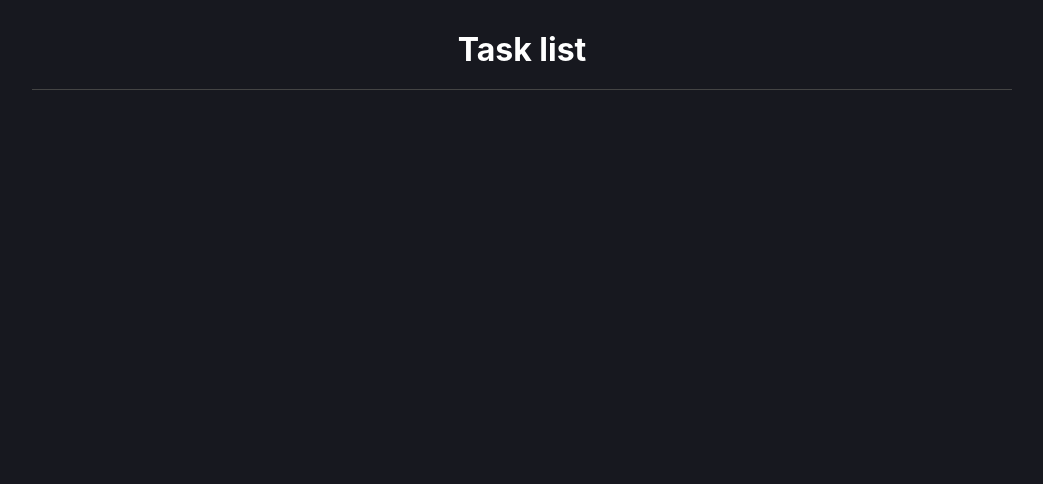
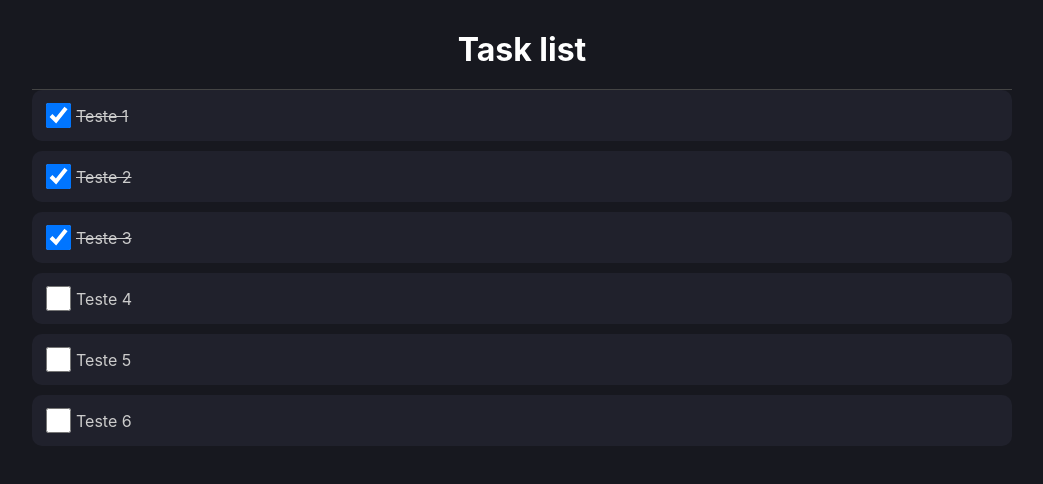
Before and after one commit to yagopeixinho/TaskList, a React (Create React App) app: page / in a window 1280 px wide. Shown: the top 484 px of the page, without its empty margins (118-1161 px from the left). Built offline with nearby package versions, Linux system fonts and the light colour scheme.

Commit message:
:sparkles: Inicio da criação do componente ListItem

```diff
--- a/src/App.tsx
+++ b/src/App.tsx
@@ -1,15 +1,16 @@
 import { useState } from "react";
 import { Container, Area, Header } from "./App.styles";
 import { Item } from "./types/item";
+import ListItem from "./components/ListItem/index";
 
 const App = () => {
   const [list, setList] = useState<Item[]>([
     { id: 1, name: "Teste 1", done: true },
     { id: 2, name: "Teste 2", done: true },
     { id: 3, name: "Teste 3", done: true },
-    { id: 4, name: "Teste 4", done: true },
-    { id: 5, name: "Teste 5", done: true },
-    { id: 6, name: "Teste 6", done: true },
+    { id: 4, name: "Teste 4", done: false },
+    { id: 5, name: "Teste 5", done: false },
+    { id: 6, name: "Teste 6", done: false },
   ]);
 
   return (
@@ -17,7 +18,7 @@
       <Area>
         <Header>Task list</Header>
         {list.map((item, index) => (
-          <div></div>
+          <ListItem key={index} item={item} />
         ))}
       </Area>
     </Container>
--- /dev/null
+++ b/src/components/ListItem/index.tsx
@@ -0,0 +1,24 @@
+import { Container } from "./styles";
+import { Item } from "../../types/item";
+import { useState } from "react";
+
+type Props = {
+  item: Item;
+};
+
+export default function ListItem({ item }: Props) {
+  const [isChecked, setIsChecked] = useState(item.done);
+
+  return (
+    <Container done={isChecked}>
+      <input
+        type="checkbox"
+        checked={isChecked}
+        onChange={(ev) => {
+          setIsChecked(ev.target.checked);
+        }}
+      />
+      <label>{item.name}</label>
+    </Container>
+  );
+}
--- /dev/null
+++ b/src/components/ListItem/styles.ts
@@ -0,0 +1,27 @@
+import styled from "styled-components";
+
+type ContainerProps = {
+  done: boolean;
+};
+
+export const Container = styled.div(
+  ({ done }: ContainerProps) => `
+  display: flex;
+  background-color: #20212c;
+  padding: 10px;
+  border-radius: 10px;
+  margin-bottom: 10px;
+  align-items: center;
+
+  input {
+    width: 25px;
+    height: 25px;
+    margin-right: 5px;
+  }
+
+  label {
+    color: #ccc;
+    text-decoration: ${done ? "line-through" : "initial"};
+  }
+`
+);
```
